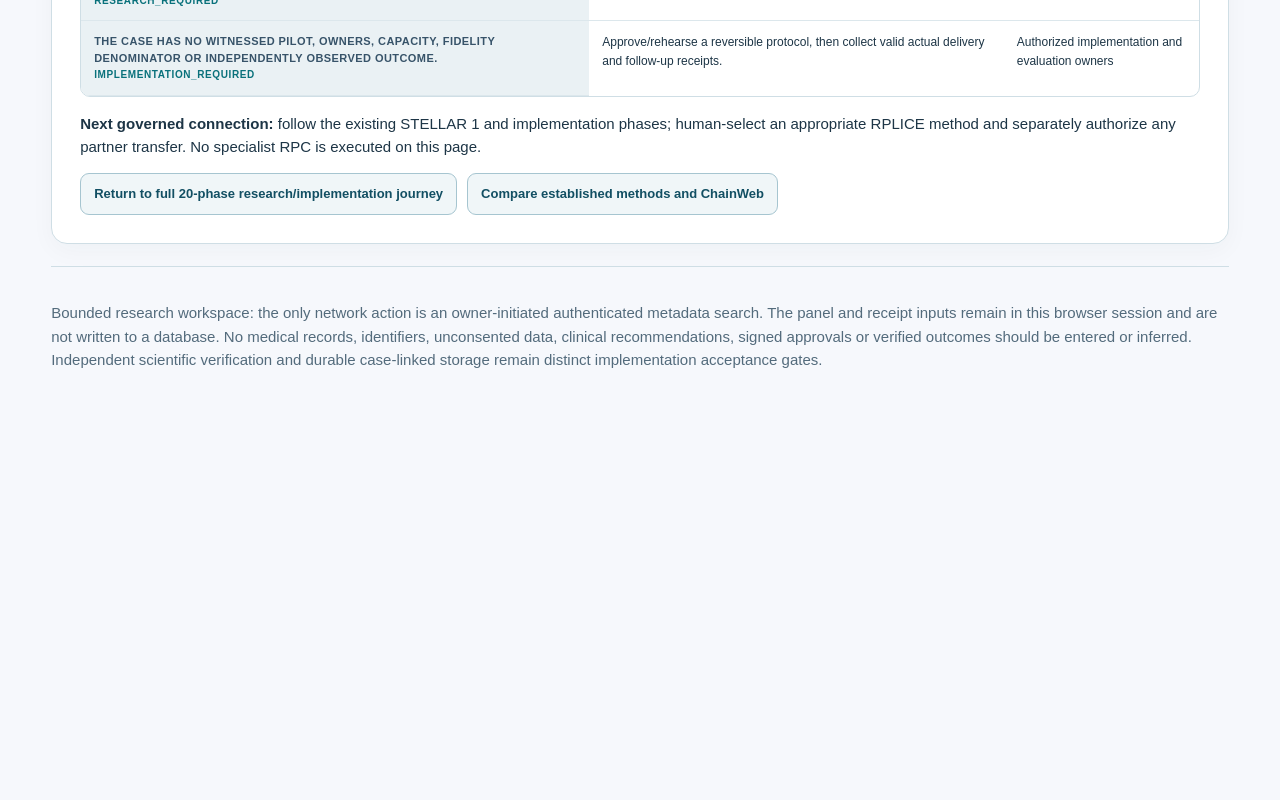
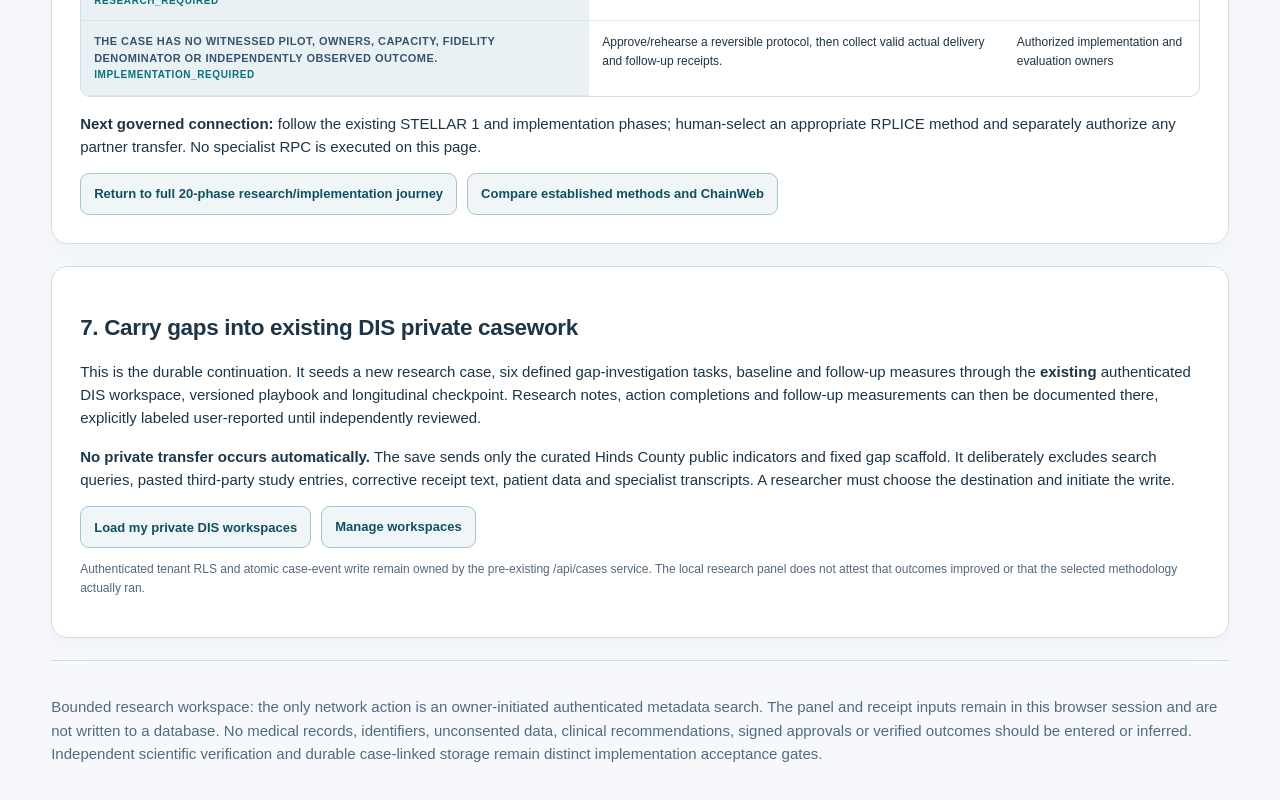
Before and after one commit to mrterryflood-ui/integrated-implementation-intelligence, a Next.js app in the folder apps/dis-platform/: page /research-program/evidence-action in a window 1280 px wide. Shown: the part 5889-6689 px from the top of the page. Before the commit the page ends 6347 px from the top, so only its background shows below. Built offline with nearby package versions, Linux system fonts and the light colour scheme.

Commit message:
feat(dis): expose private casework handoff in existing evidence-to-action research journey

```diff
--- a/apps/dis-platform/app/research-program/evidence-action/evidence-action-client.tsx
+++ b/apps/dis-platform/app/research-program/evidence-action/evidence-action-client.tsx
@@ -6,6 +6,7 @@ import {reviewCounterfactual,reviewCorrectionReceipt,type CounterfactualAudit,
   type CounterfactualRequest,type CorrectionReceipt} from "../../../lib/evidence-action-bridge";
 import type {IntelligenceRecord} from "../../../lib/consultation-research";
 import CrossStudyPanel from "./cross-study-panel";
+import PrivateCaseHandoff from "./private-case-handoff";
 
 const SYNTHETIC_PANEL:CounterfactualRequest={
   condition:"colorectal",construct:"LATE_STAGE_INCIDENCE",unit:"synthetic units, not a cancer rate",
@@ -197,6 +198,7 @@ export default function EvidenceActionClient(){
       <p><strong>Next governed connection:</strong> follow the existing STELLAR 1 and implementation phases; human-select an appropriate RPLICE method and separately authorize any partner transfer. No specialist RPC is executed on this page.</p>
       <div className="rp-buttons"><Link href="/research-program">Return to full 20-phase research/implementation journey</Link><Link href="/research-program/method-validation">Compare established methods and ChainWeb</Link></div>
     </section>
+    <PrivateCaseHandoff program={program} bridge={bridge}/>
     <footer className="rp-footer"><p>Bounded research workspace: the only network action is an owner-initiated authenticated metadata search. The panel and receipt inputs remain in this browser session and are not written to a database. No medical records, identifiers, unconsented data, clinical recommendations, signed approvals or verified outcomes should be entered or inferred. Independent scientific verification and durable case-linked storage remain distinct implementation acceptance gates.</p></footer>
   </main>;
 }
```
